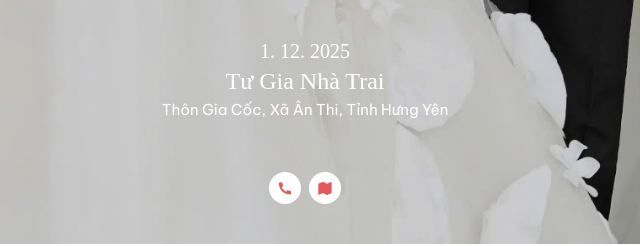
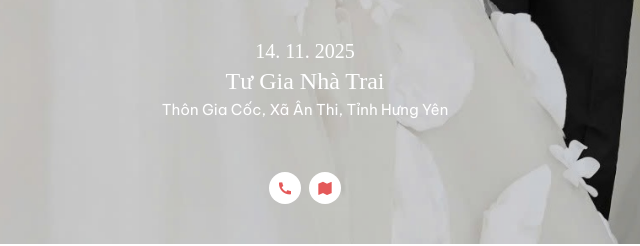
Before and after one commit to thiepdientu/MinhMy-Wedding, a plain HTML site: page index.html in a window 1280 px wide. Shown: the part 556-802 px from the top of the page, 335-975 px from the left. Drawn offline with Linux system fonts and the light colour scheme; no server answers; a web font is replaced by a local one.

Commit message:
Update invitation date in index.htmlfix

```diff
--- a/index.html
+++ b/index.html
@@ -561,8 +561,8 @@
                     &<br>
                     Trà My </div>
                 <div data-aos="fade-down" data-aos-duration="2000" class="banner-date text-white">
-                    <span class="invitation_day banner_date">1</span>.
-                    <span class="invitation_month banner_month">12</span>.
+                    <span class="invitation_day banner_date">14</span>.
+                    <span class="invitation_month banner_month">11</span>.
                     <span class="invitation_year banner_year">2025</span>
                     <p class="name_palace banner_location_name">Tư Gia Nhà Trai</p>
                     <address class="invitation_address banner_location_adress">
```
